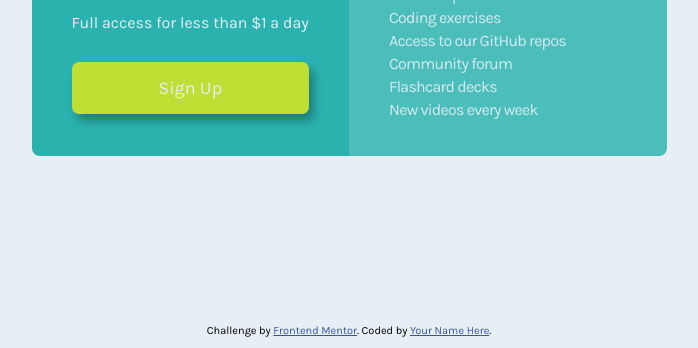
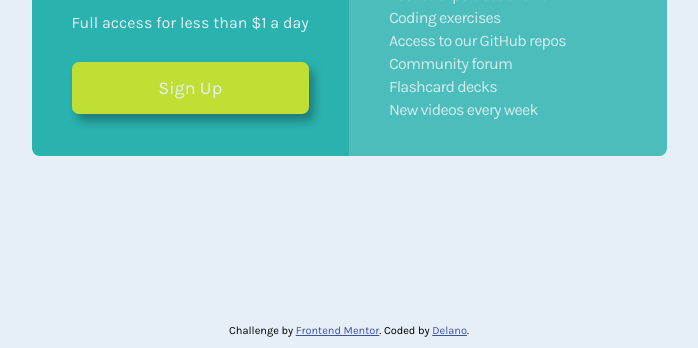
Before and after one commit to delanohendrix/Single-Price-Grid-Component, a plain HTML site: page index.html in a window 1280 px wide. Shown: the part 487-835 px from the top of the page, without its empty margins (291-989 px from the left). Drawn offline with Linux system fonts and the light colour scheme.

Commit message:
Updated Footer

```diff
--- a/index.html
+++ b/index.html
@@ -53,7 +53,8 @@
       <p class="attribution">
         Challenge by
         <a href="https://www.frontendmentor.io?ref=challenge" target="_blank">Frontend Mentor</a>.
-        Coded by <a href="#">Your Name Here</a>.
+        Coded by
+        <a href="https://www.frontendmentor.io/profile/delanohendrix" target="_blank">Delano</a>.
       </p>
     </footer>
   </body>
```
